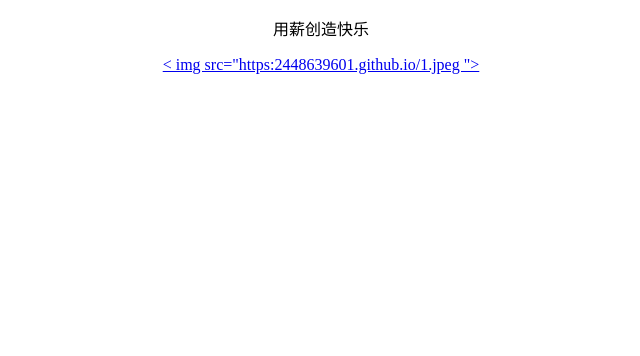
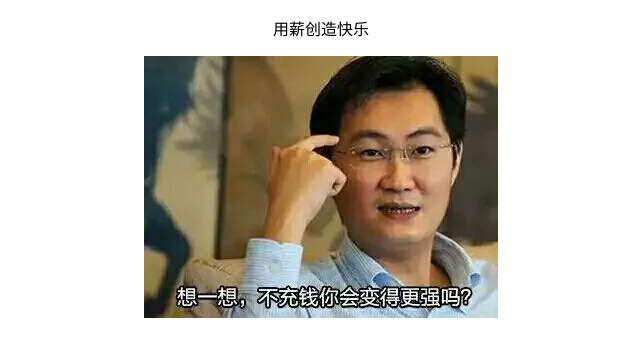
Before and after one commit to 2448639601/2448639601.github.io1, a plain HTML site: page index.html in a window 1280 px wide. Shown: the whole page, without its empty margins (319-959 px from the left). Drawn offline with Linux system fonts and the light colour scheme.

Commit message:
Update index.html

```diff
--- a/index.html
+++ b/index.html
@@ -8,7 +8,9 @@
     <p align="center">
     	<a href="https:2448639601.github.io/2.gif
 " target="_blank">
-    		< img src="https:2448639601.github.io/1.jpeg
+    		<img src="https:2448639601.github.io/1.jpeg
 
 "></a >
+ </p >
+    </body>
 </html>
```
